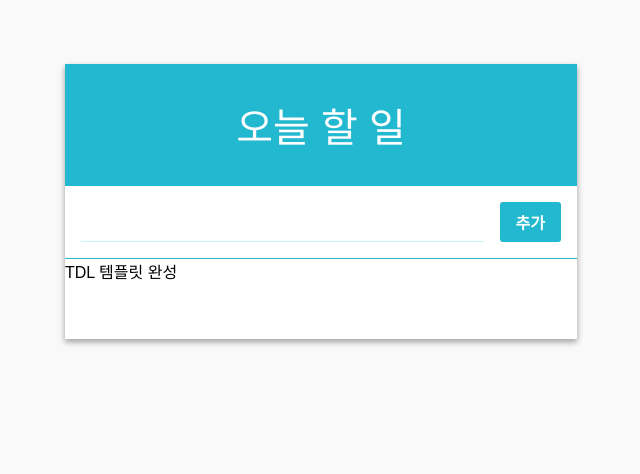
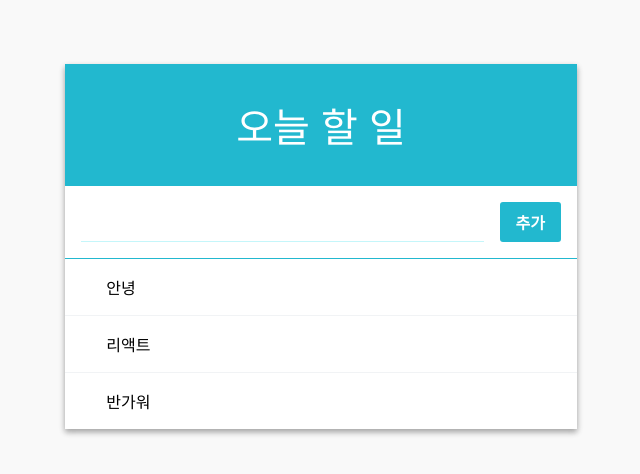
Before and after one commit to whdrjs2626/React-Todo-List, a React (Create React App) app: page / in a window 1280 px wide. Shown: the top 474 px of the page, without its empty margins (319-959 px from the left). Built offline with nearby package versions, Linux system fonts and the light colour scheme.

Commit message:
add TodoItem

```diff
--- a/src/App.js
+++ b/src/App.js
@@ -1,17 +1,71 @@
 import React, { Component } from 'react';
 import TodoListTemplate from "./components/TodoListTemplate";
 import Form from "./components/Form";
+import TodoItemList from "./components/TodoItemList";
 
 class App extends Component {
-    // test
+
+    id = 3 // todo 객체들을 구분하기 위한 고유 번호 / 데이터가 추가될 떄마다 1씩 증가
+
+    state = {
+        input: '',
+        todos: [
+            { id: 0, text: ' 리액트 소개', checked: false },
+            { id: 1, text: ' 리액트 소개', checked: true },
+            { id: 2, text: ' 리액트 소개', checked: false }
+        ]
+    }
+
+    handleChange = (e) => {
+        this.setState({
+            input: e.target.value // input이 바뀌게 될 값
+        })
+    }
+
+    handleCreate = () => {
+        const { input, todos } = this.state;
+        this.setState({
+            input: '', // 인풋 비우고
+            // concat 을 사용하여 배열에 추가
+            // 리액트 state에서 배열을 다룰 때 push 사용 금지
+            // 배열.push()는 앞 배열과 똑같은 곳을 가리키는 배열을 리턴
+            // 배열.concat()은 새로운 배열을 생성해 리턴하기 때문
+            todos: todos.concat({
+            id: this.id++,
+            text: input,
+            checked: false
+            })
+        });
+    }
+
+    handleKeyPress = (e) => {
+        // 눌려진 키가 Enter 면 handleCreate 호출
+        if(e.key === 'Enter') {
+          this.handleCreate();
+        }
+    }
+
     render() {
+        const { input } = this.state;
+        const {
+            handleChange,
+            handleCreate,
+            handleKeyPress
+        } = this; // this.handleChange와 같이 this로 접근해야 하는 작업 생략
         return (
-            <TodoListTemplate form={<Form/>}>
+            <TodoListTemplate form={(
+                <Form
+                    value={input}
+                    onKeyPress={handleKeyPress}
+                    onChange={handleChange}
+                    onCreate={handleCreate}
+                />
+            )}>
                 {/*
                     App에서 TodoListTemplate 컴포넌틀를 불러와서 사용
                     Form 컴포넌트를 App에 렌더링
                 */}
-                TDL 템플릿 완성
+                <TodoItemList/>
             </TodoListTemplate>
         )
     }
--- /dev/null
+++ b/src/components/TodoItem.css
@@ -0,0 +1,48 @@
+.todo-item {
+  padding: 1rem;
+  display: flex;
+  align-items: center; /* 세로 가운데 정렬 */
+  cursor: pointer;
+  transition: all 0.15s;
+  user-select: none;
+}
+
+.todo-item:hover {
+  background: #e3fafc;
+}
+
+/* todo-item 에 마우스가 있을때만 .remove 보이기 */
+.todo-item:hover .remove {
+  opacity: 1;
+}
+
+/* todo-item 사이에 윗 테두리 */
+.todo-item + .todo-item {
+  border-top: 1px solid #f1f3f5;
+}
+
+
+.remove {
+  margin-right: 1rem;
+  color: #e64980;
+  font-weight: 600;
+  opacity: 0;
+}
+
+.todo-text {
+  flex: 1; /* 체크, 엑스를 제외한 공간 다 채우기 */
+  word-break: break-all;
+}
+
+.checked {
+  text-decoration: line-through;
+  color: #adb5bd;
+}
+
+.check-mark {
+  font-size: 1.5rem;
+  line-height: 1rem;
+  margin-left: 1rem;
+  color: #3bc9db;
+  font-weight: 800;
+}
--- /dev/null
+++ b/src/components/TodoItem.js
@@ -0,0 +1,45 @@
+import React, { Component } from "react";
+import './TodoItem.css';
+
+/*
+    TodoItem 컴포넌트가 받는 props
+    text - todo내용
+    checked - 체크박스 상태
+    id = todo의 고유 번호
+    onToggle - 체크박스를 키고 끄는 함수
+    onRemove - 아이템을 삭제시키는 함수
+*/
+/*
+    아래 코드를 보면 최상위 DOM객체의 클릭 이벤트엔 onToggle을
+    remove엔 onRemove를 실행한다.
+    근데 onRemove를 호출하기 전에 e.stopPropagation()을 호출한다.
+    위 함수를 호출하지 않으면 클릭 시 해당 DOM의 부모의 클릭 이벤트에 연결된 onToggle도 실행됨 즉 onRemove > onToggle
+    이것(이벤트의 확산)을 막는 것이 e.stopPropagation()
+*/
+/*
+    `todo-text ${checked && 'checked'}`
+    "todo-text " + checked && 'checked'
+    위 코드의 의미 checked가 true면 'checked'라는 문자열을 className으로 주겠다.
+    단점 : checked가 false면 todo-text false와 같은 결과값이 나타남
+    위 단점 보완 코드
+    'todo-text %{ checked ? ' checked' : '' }'
+*/
+class TodoItem extends Component {
+    render() {
+        const {text, checked, id, onToggle, onRemove} = this.props;
+
+        return (
+            <div className="todo-item" onClick={() => onToggle(id)}>
+                <div className="remove" onClick={(e) => {
+                    e.stopPropagation() // onToggle이 실행되지 않도록 함
+                    onRemove(id)}}>&times;</div>
+                <div className={`todo-text ${checked && 'checked'}`}>
+                    <div>{text}</div>
+                </div>
+                { checked && (<div className="check-mark">&#x2713;</div>) }
+            </div>
+        );
+    }
+}
+
+export default TodoItem;
--- /dev/null
+++ b/src/components/TodoItemList.js
@@ -0,0 +1,24 @@
+import React, { Component } from 'react';
+import TodoItem from './TodoItem'
+
+/*
+    이 컴포넌트는 3가지 props를 받는다
+    todos - t o d o 객체들이 들어있는 배열
+    onToggle - 체크박스 ON/OFF
+    onRemove - 아이템 삭제 함수
+ */
+class TodoItemList extends Component {
+    render() {
+        const { todos, onToggle, onRemove } = this.props;
+
+        return (
+            <div>
+                <TodoItem text="안녕" />
+                <TodoItem text="리액트" />
+                <TodoItem text="반가워" />
+            </div>
+        );
+    }
+}
+
+export default TodoItemList;
```
Also changed, not shown: src/components/TodoItemList.css (added).
